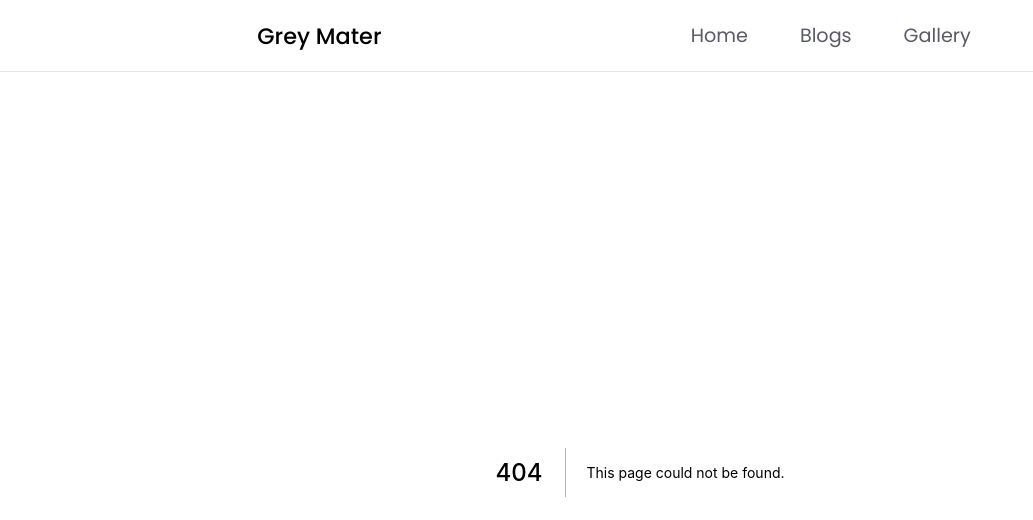
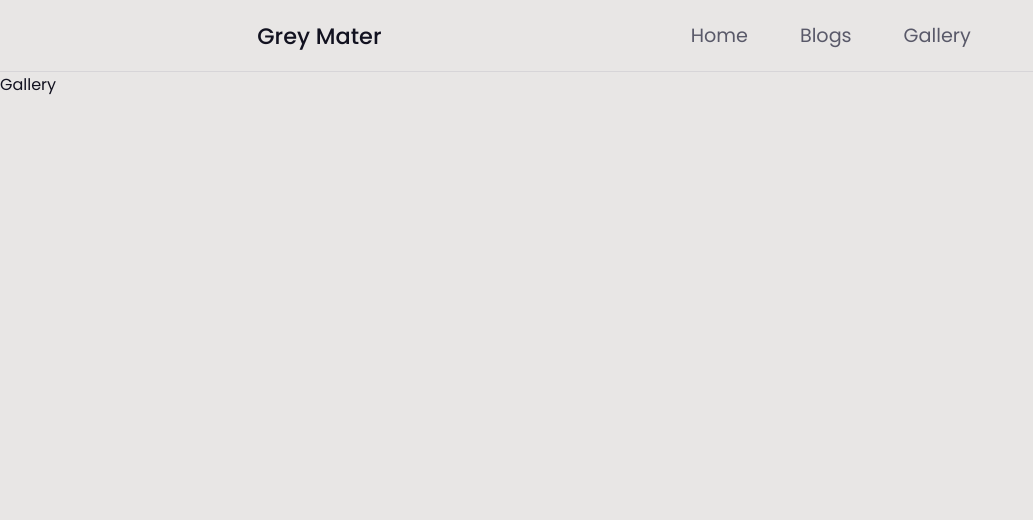
Before and after one commit to chirag-ghosh/grey-mater, a Next.js app: page /gallery in a window 1280 px wide. Before the commit this address had no page. Shown: the top 520 px of the page, without its empty margins (0-1033 px from the left). Built offline with nearby package versions, Linux system fonts and the light colour scheme.

Commit message:
Added gallery page;

```diff
--- a/components/header.tsx
+++ b/components/header.tsx
@@ -16,7 +16,7 @@ const Header: NextComponentType = () => {
                 <Link href="/">
                     <div className="option">Blogs</div>
                 </Link>
-                <Link href="/">
+                <Link href="/gallery">
                     <div className="option">Gallery</div>
                 </Link>
             </div>
--- /dev/null
+++ b/pages/gallery/index.tsx
@@ -0,0 +1,9 @@
+import type { NextPage } from 'next'
+
+const Gallery: NextPage = () => {
+    return(
+        <div>Gallery</div>
+    )
+}
+
+export default Gallery
```
